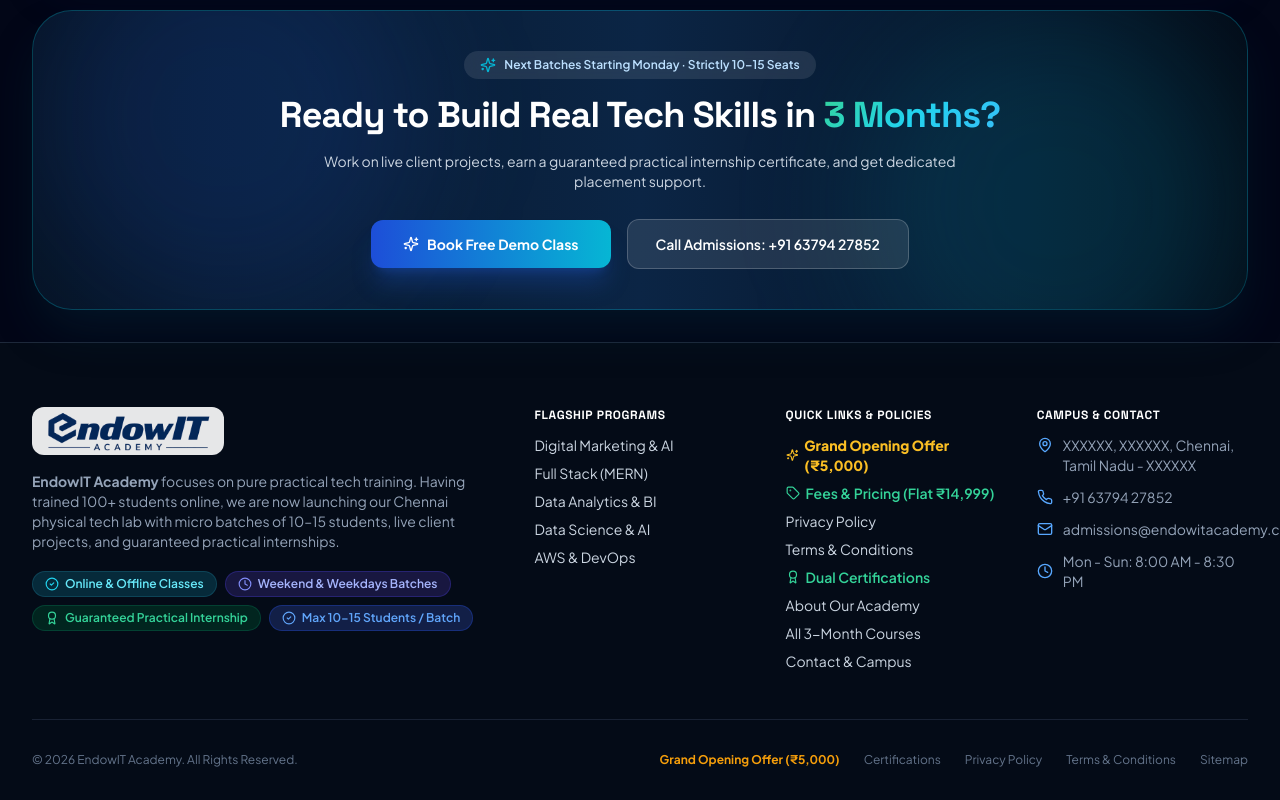
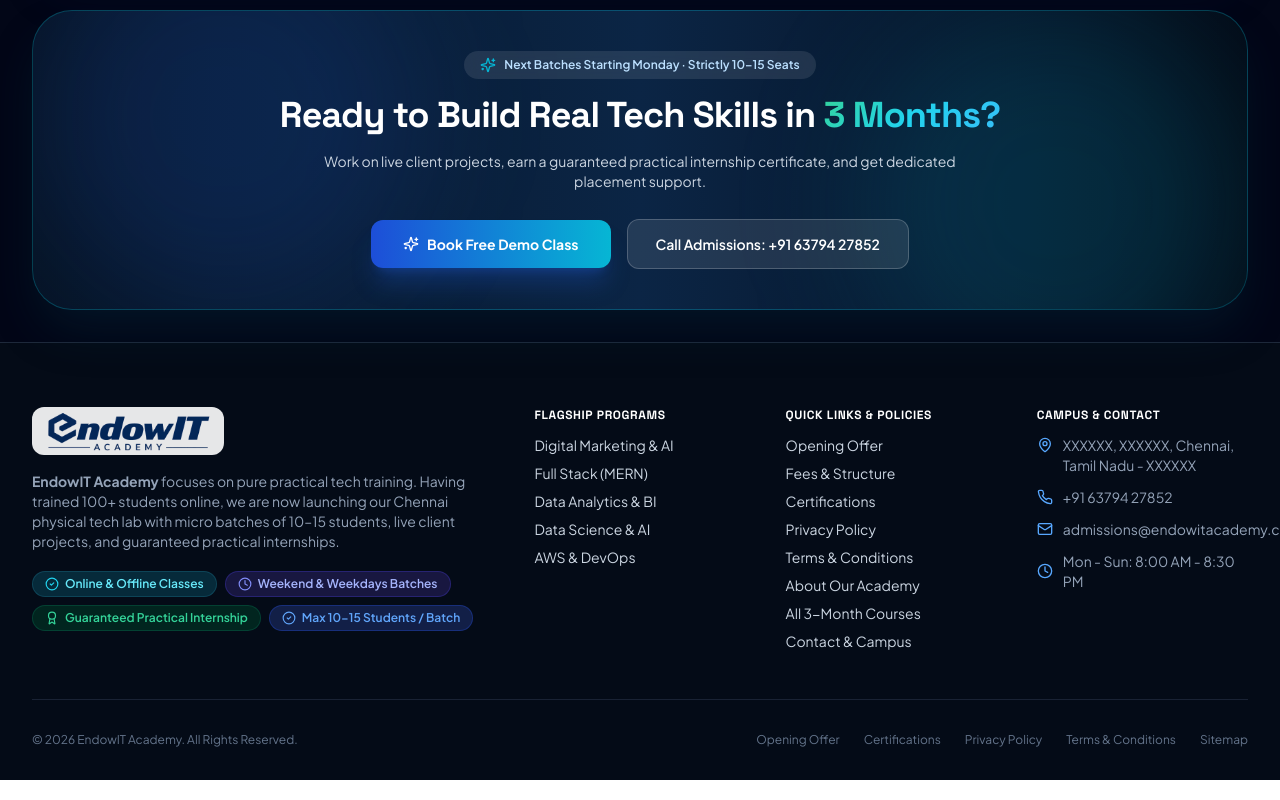
Before and after one commit to naveenmurugesan500-crypto/EndowIT-Academy, a Next.js app: page / in a window 1280 px wide. Shown: the part 6831-7631 px from the top of the page. Built offline with nearby package versions, Linux system fonts and the light colour scheme.

Commit message:
refactor: uniform clean styling for Quick Links in footer, rename to Certifications and Fees & Structure without price tags

```diff
--- a/src/components/Footer.tsx
+++ b/src/components/Footer.tsx
@@ -106,51 +106,42 @@ export default function Footer() {
             </h3>
             <ul className="space-y-2 text-xs sm:text-sm">
               <li>
-                <Link
-                  href="/opening-offer"
-                  className="hover:text-amber-300 transition-colors flex items-center gap-1.5 text-amber-400 font-extrabold"
-                >
-                  <Sparkles className="w-3.5 h-3.5 text-amber-400" />
-                  <span>Grand Opening Offer (₹5,000)</span>
+                <Link href="/opening-offer" className="hover:text-white transition-colors">
+                  Opening Offer
                 </Link>
               </li>
               <li>
-                <Link
-                  href="/courses#pricing"
-                  className="hover:text-emerald-300 transition-colors flex items-center gap-1.5 text-emerald-400 font-semibold"
-                >
-                  <Tag className="w-3.5 h-3.5" />
-                  <span>Fees & Pricing (Flat ₹14,999)</span>
+                <Link href="/courses#pricing" className="hover:text-white transition-colors">
+                  Fees & Structure
                 </Link>
               </li>
               <li>
-                <Link href="/privacy-policy" className="hover:text-brand-400 transition-colors">
+                <Link href="/certifications" className="hover:text-white transition-colors">
+                  Certifications
+                </Link>
+              </li>
+              <li>
+                <Link href="/privacy-policy" className="hover:text-white transition-colors">
                   Privacy Policy
                 </Link>
               </li>
               <li>
-                <Link href="/terms-and-conditions" className="hover:text-brand-400 transition-colors">
+                <Link href="/terms-and-conditions" className="hover:text-white transition-colors">
                   Terms & Conditions
                 </Link>
               </li>
               <li>
-                <Link href="/certifications" className="hover:text-brand-400 transition-colors flex items-center gap-1.5 text-emerald-400 font-semibold">
-                  <Award className="w-3.5 h-3.5 text-emerald-400" />
-                  <span>Dual Certifications</span>
-                </Link>
-              </li>
-              <li>
-                <Link href="/about" className="hover:text-brand-400 transition-colors">
+                <Link href="/about" className="hover:text-white transition-colors">
                   About Our Academy
                 </Link>
               </li>
               <li>
-                <Link href="/courses" className="hover:text-brand-400 transition-colors">
+                <Link href="/courses" className="hover:text-white transition-colors">
                   All 3-Month Courses
                 </Link>
               </li>
               <li>
-                <Link href="/contact" className="hover:text-brand-400 transition-colors">
+                <Link href="/contact" className="hover:text-white transition-colors">
                   Contact & Campus
                 </Link>
               </li>
@@ -198,20 +189,20 @@ export default function Footer() {
         {/* Bottom bar */}
         <div className="pt-8 flex flex-col sm:flex-row items-center justify-between text-xs text-slate-500 gap-4">
           <p>© {currentYear} EndowIT Academy. All Rights Reserved.</p>
-          <div className="flex items-center gap-6">
-            <Link href="/opening-offer" className="hover:text-amber-400 font-bold text-amber-500">
-              Grand Opening Offer (₹5,000)
+          <div className="flex flex-wrap items-center gap-6">
+            <Link href="/opening-offer" className="hover:text-slate-300 transition-colors">
+              Opening Offer
             </Link>
-            <Link href="/certifications" className="hover:text-slate-400">
+            <Link href="/certifications" className="hover:text-slate-300 transition-colors">
               Certifications
             </Link>
-            <Link href="/privacy-policy" className="hover:text-slate-400">
+            <Link href="/privacy-policy" className="hover:text-slate-300 transition-colors">
               Privacy Policy
             </Link>
-            <Link href="/terms-and-conditions" className="hover:text-slate-400">
+            <Link href="/terms-and-conditions" className="hover:text-slate-300 transition-colors">
               Terms & Conditions
             </Link>
-            <Link href="/sitemap.xml" className="hover:text-slate-400">
+            <Link href="/sitemap.xml" className="hover:text-slate-300 transition-colors">
               Sitemap
             </Link>
           </div>
```
